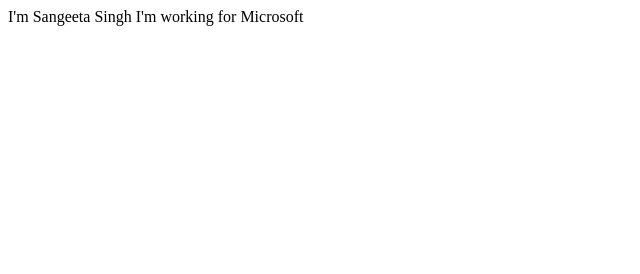
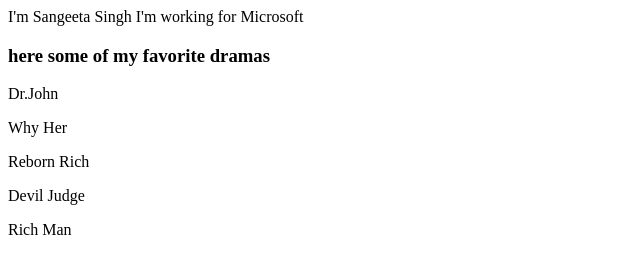
Before and after one commit to Sangeeta-Singh03/student-portfolio, a plain HTML site: page index.html in a window 1280 px wide. Shown: the whole page, without its empty margins (0-640 px from the left). Drawn offline with Linux system fonts and the light colour scheme.

Commit message:
made a show list

```diff
--- a/index.html
+++ b/index.html
@@ -1,13 +1,22 @@
 <!DOCTYPE html>
 <html lang="en">
+
 <head>
     <meta charset="UTF-8">
     <meta http-equiv="X-UA-Compatible" content="IE=edge">
     <meta name="viewport" content="width=device-width, initial-scale=1.0">
     <title>Document</title>
 </head>
+
 <body>
     I'm Sangeeta Singh
     I'm working for Microsoft
+    <h3>here some of my favorite dramas</h3>
+    <p>Dr.John</p>
+    <p>Why Her </p>
+    <p>Reborn Rich</p>
+    <p>Devil Judge</p>
+    <p>Rich Man</p>
 </body>
+
 </html>
```
